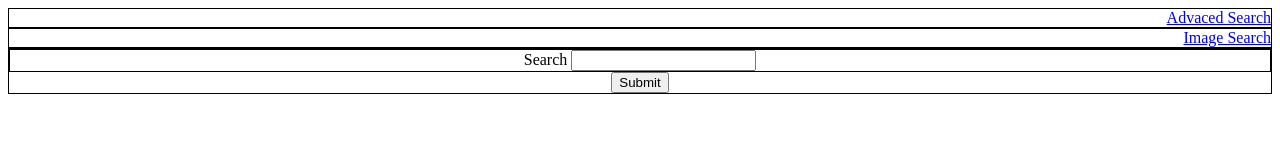
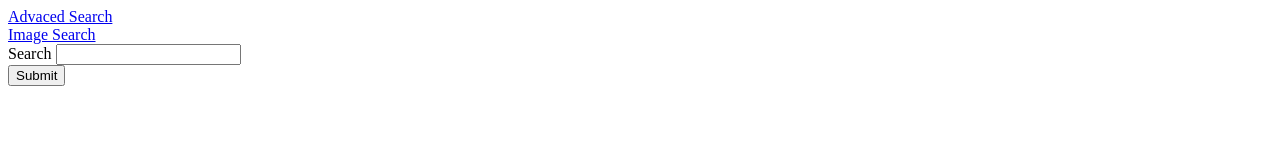
Before and after one commit to daybigh/google_clone, a plain HTML site: page index.html in a window 1280 px wide. Drawn offline with Linux system fonts and the light colour scheme.

Commit message:
commented out css file for now

```diff
--- a/styles.css
+++ b/styles.css
@@ -1,4 +1,4 @@
-.topright {
+/*.topright {
 	text-align: right;
 }
 
@@ -9,4 +9,4 @@
 
 div {
 	border: .5px solid black;
-}
+}*/
```
